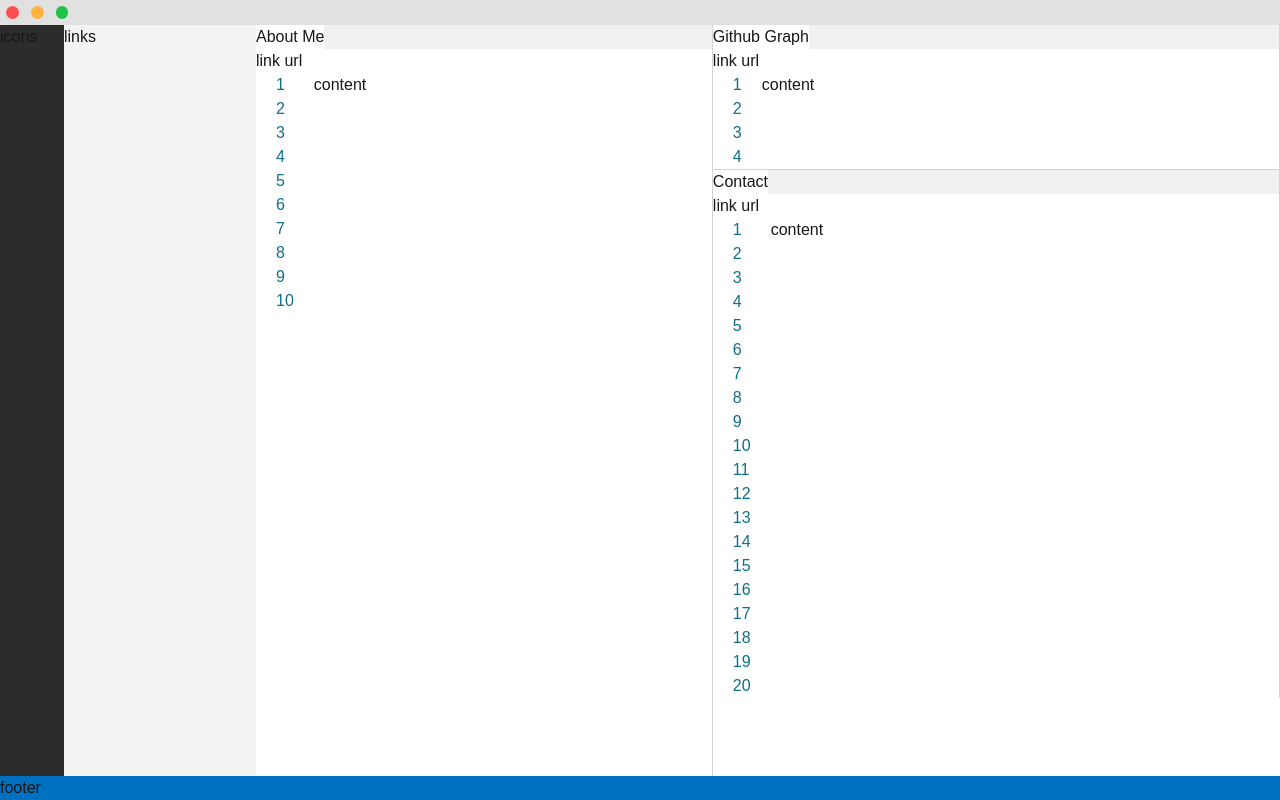
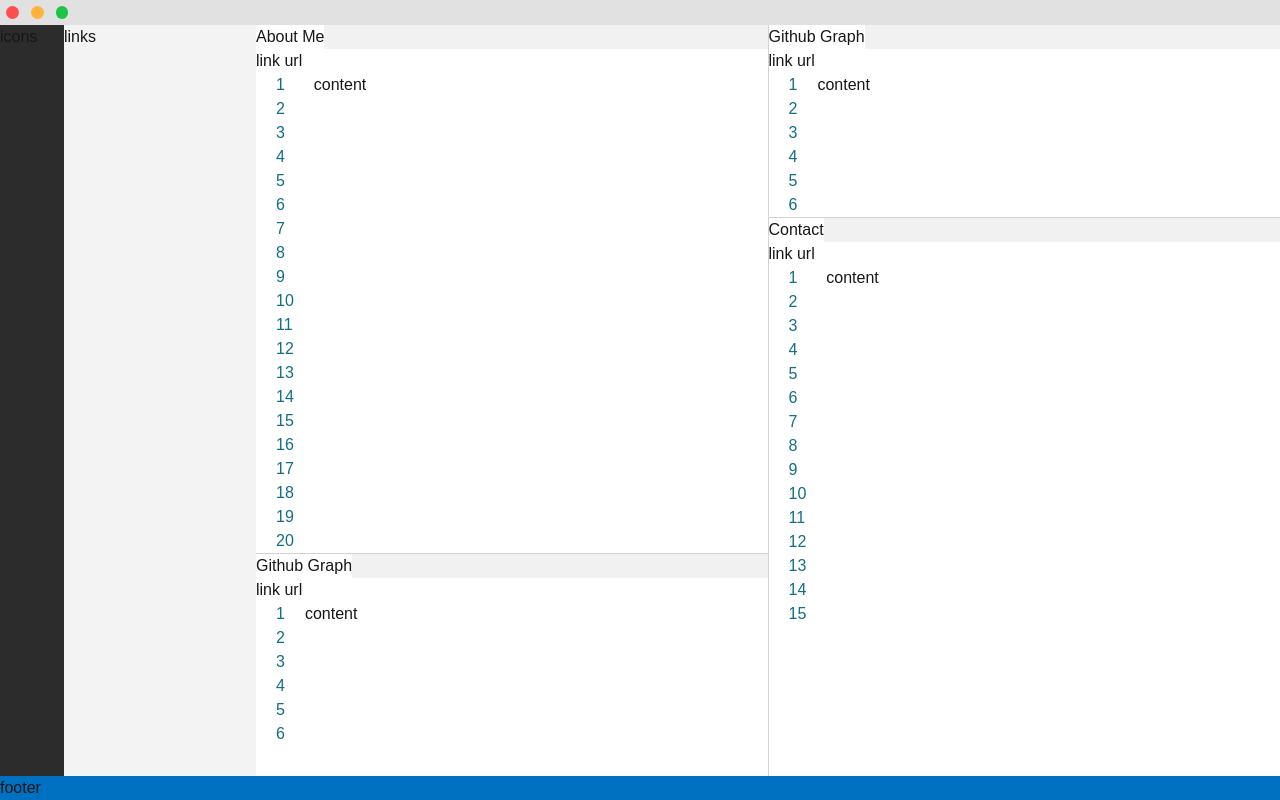
Before and after one commit to cammando016/2026-portfolio, a Next.js app in the folder 2026-portfolio/: page / in a window 1280 px wide. Built offline with nearby package versions, Linux system fonts and the light colour scheme.

Commit message:
Update home page layout to render CodeFile components for content from array of file data rather than manually

```diff
--- a/2026-portfolio/app/page.tsx
+++ b/2026-portfolio/app/page.tsx
@@ -1,8 +1,22 @@
+'use client'
+
 import CodeFile from '../components/CodeFile';
+import { useState } from 'react';
 import styles from '../styles/home-layout.module.scss';
 import globalStyles from '../styles/global.module.scss';
 
 export default function Home() {
+  const [fileData, setFileData] = useState<{key : string; screenQuarter: Number, fileName: string, lineCount: number, showFile: boolean }[]> ([
+    { key: crypto.randomUUID(), screenQuarter: 1, fileName: 'About Me', lineCount: 20, showFile: true },
+    { key: crypto.randomUUID(), screenQuarter: 2, fileName: 'Github Graph', lineCount: 6, showFile: true },
+    { key: crypto.randomUUID(), screenQuarter: 3, fileName: 'Github Graph', lineCount: 6, showFile: true },
+    { key: crypto.randomUUID(), screenQuarter: 4, fileName: 'Contact', lineCount: 15, showFile: true },
+  ])
+
+  const quarter1Files = fileData.filter(f => f.screenQuarter === 1 && f.showFile);
+  const quarter2Files = fileData.filter(f => f.screenQuarter === 2 && f.showFile);
+  const quarter3Files = fileData.filter(f => f.screenQuarter === 3 && f.showFile);
+  const quarter4Files = fileData.filter(f => f.screenQuarter === 4 && f.showFile);
   return (
     <div className={styles.window}>
       <div className={`${styles.topScreenBar} ${styles.rowFlex} `}>
@@ -20,12 +34,32 @@ export default function Home() {
         </div>
 
         <div className={`${styles.rowFlex} ${styles.contentPane}`}>
-          <CodeFile fileName='About Me' lineCount={10} />
-
-          <div className={`${styles.splitContentPane}`}>
-            <CodeFile fileName='Github Graph' lineCount={4} />
-            <CodeFile fileName='Contact' lineCount={20}/>
-          </div>
+          {
+            (quarter1Files.length > 0 || quarter2Files.length > 0) &&
+            (
+              <div className={`${styles.verticalFileSplit}`}>
+                {
+                  quarter1Files.map(f => <CodeFile fileName={f.fileName} lineCount={f.lineCount} key={f.key} />)
+                }
+                {
+                  quarter2Files.map(f => <CodeFile fileName={f.fileName} lineCount={f.lineCount} key={f.key} />)
+                }
+              </div>
+            )
+          }
+          {
+            (quarter3Files.length > 0 || quarter4Files.length > 0) &&
+            (
+              <div className={`${styles.verticalFileSplit}`}>
+                {
+                  quarter3Files.map(f => <CodeFile fileName={f.fileName} lineCount={f.lineCount} key={f.key} />)
+                }
+                {
+                  quarter4Files.map(f => <CodeFile fileName={f.fileName} lineCount={f.lineCount} key={f.key} />)
+                }
+              </div>
+            )
+          }
         </div>
       </div>
 
--- a/2026-portfolio/styles/global.module.scss
+++ b/2026-portfolio/styles/global.module.scss
@@ -7,8 +7,3 @@
     display: flex;
     flex-direction: column;
 }
-
-.greyBorderRight {
-    border-right-width: 1px;
-    border-right-color: lightgrey;
-}
--- a/2026-portfolio/styles/home-layout.module.scss
+++ b/2026-portfolio/styles/home-layout.module.scss
@@ -25,9 +25,13 @@
 
 .contentPane {
     flex-grow: 1;
+    > :nth-child(2) {
+        border-left-width: 1px;
+        border-left-color: lightgrey;
+    }
 }
 
-.splitContentPane {
+.verticalFileSplit {
     flex-grow: 1;
     > :nth-child(2) {
         border-top-width: 1px;
```
